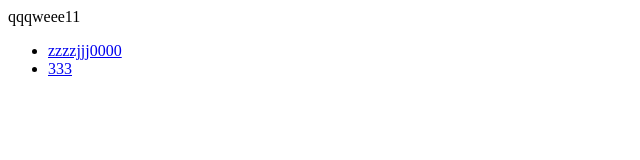
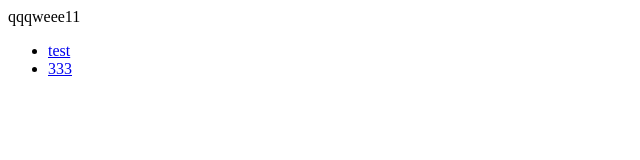
Before and after one commit to MfalmeWaWafu/JSONToHTML, a plain HTML site: page index.html in a window 1280 px wide. Shown: the full height of the page, 0-640 px from the left. Drawn offline with Linux system fonts and the light colour scheme.

Commit message:
Some message

```diff
--- a/index.html
+++ b/index.html
@@ -1 +1 @@
-<!doctype html><html><head><title> Тест </title></head><body><div>qqqweee11</div><div><ul><li><a href = "./2.html" > zzzzjjj0000 </a></li><li><a href = "./3.html" > 333 </a></li><ul></div></body></html>
+<!doctype html><html><head><title> Тест </title></head><body><div>qqqweee11</div><div><ul><li><a href = "./2.html" > test </a></li><li><a href = "./3.html" > 333 </a></li><ul></div></body></html>
```
